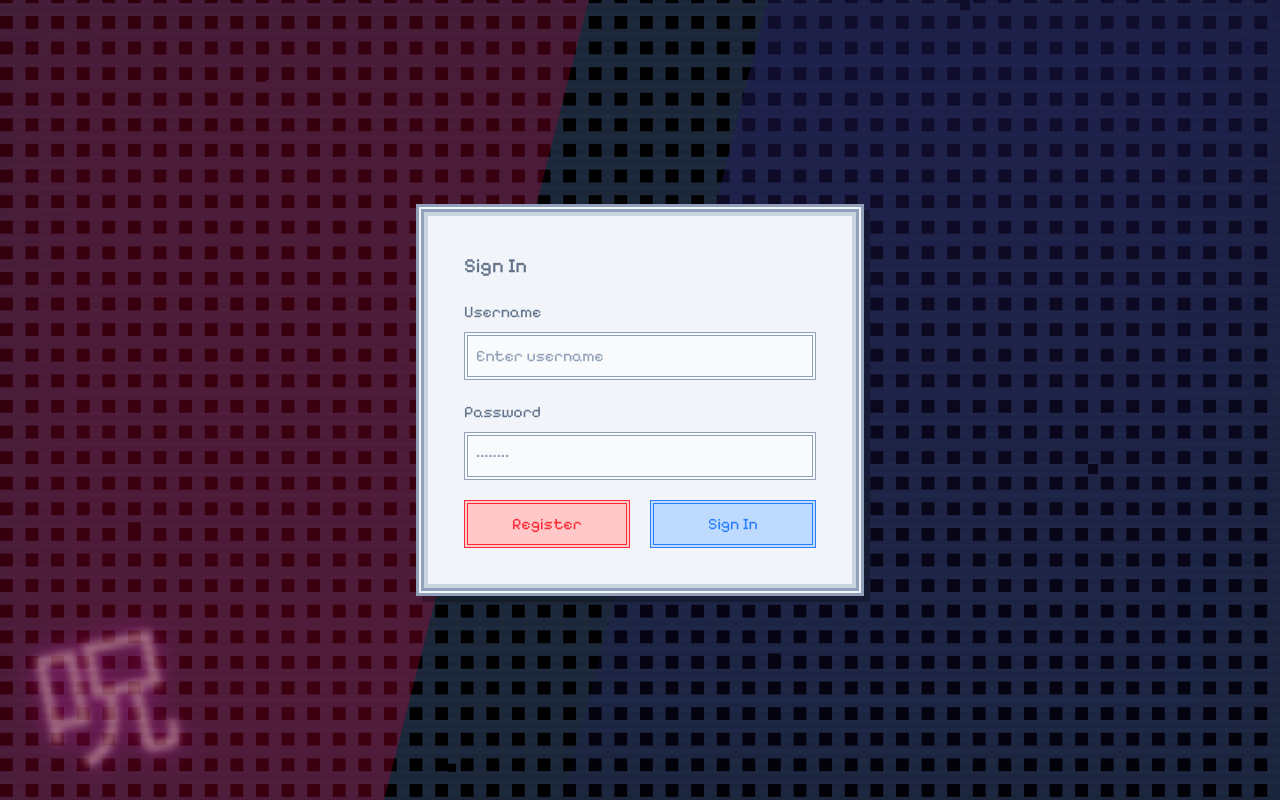
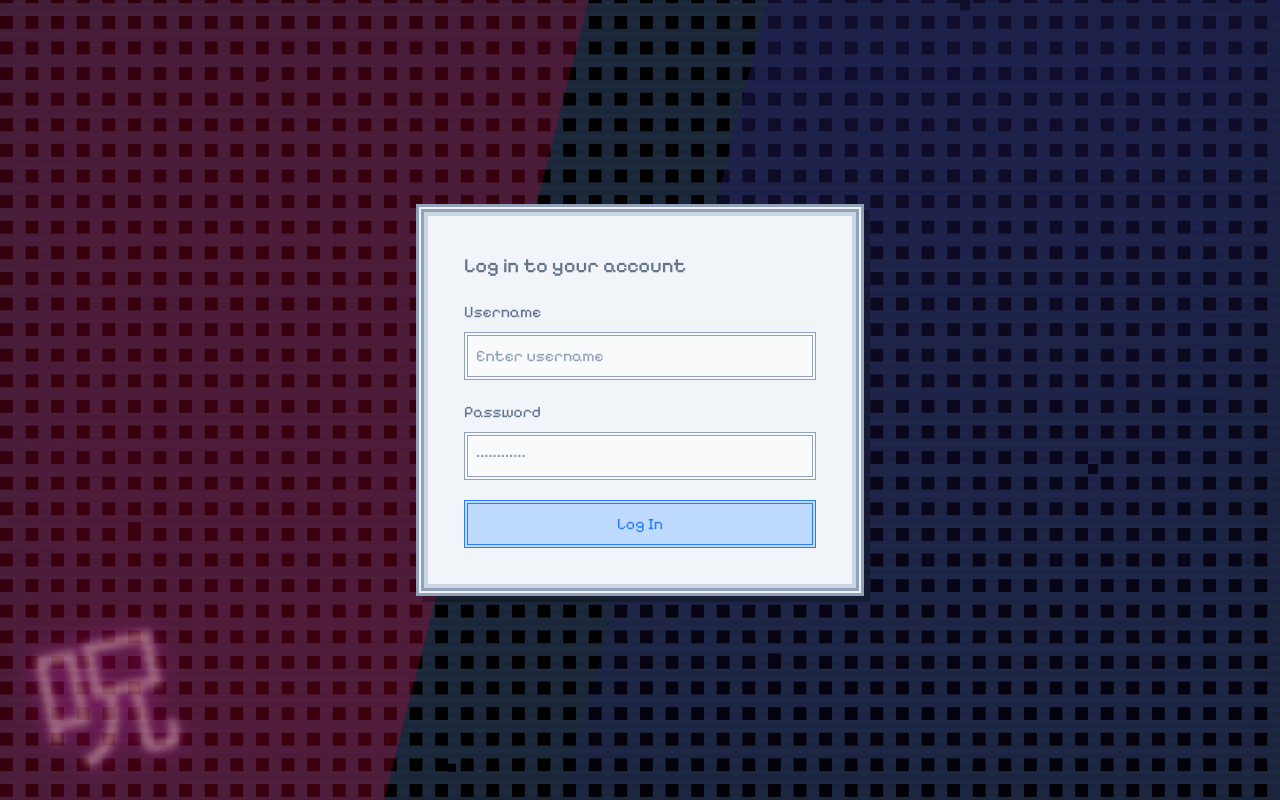
Before and after one commit to staten-island-tech/vue-supabase-project-2026-ma-ma, a Nuxt app: page /login in a window 1280 px wide. Built offline with nearby package versions, Linux system fonts and the light colour scheme.

Commit message:
feat(login-page): update login page

```diff
--- a/app/pages/login.vue
+++ b/app/pages/login.vue
@@ -2,7 +2,7 @@
   <DomainBackground class="absolute -z-10" />
   <div class="flex justify-center items-center p-32 w-screen h-screen">
     <Card>
-      <h2 class="text-xl font-medium text-slate-500">Sign In</h2>
+      <h2 class="text-xl font-medium text-slate-500">Log in to your account</h2>
 
       <TextInput
         label="Username"
@@ -14,14 +14,11 @@
       <TextInput
         label="Password"
         type="password"
-        placeholder="••••••••"
+        placeholder="••••••••••••"
         class="w-full"
       />
 
-      <div class="flex flex-row-reverse gap-5">
-        <ButtonPrimary label="Sign In" class="flex-1" />
-        <ButtonSecondary label="Register" class="flex-1" />
-      </div>
+      <ButtonPrimary label="Log In" />
     </Card>
   </div>
 </template>
```
